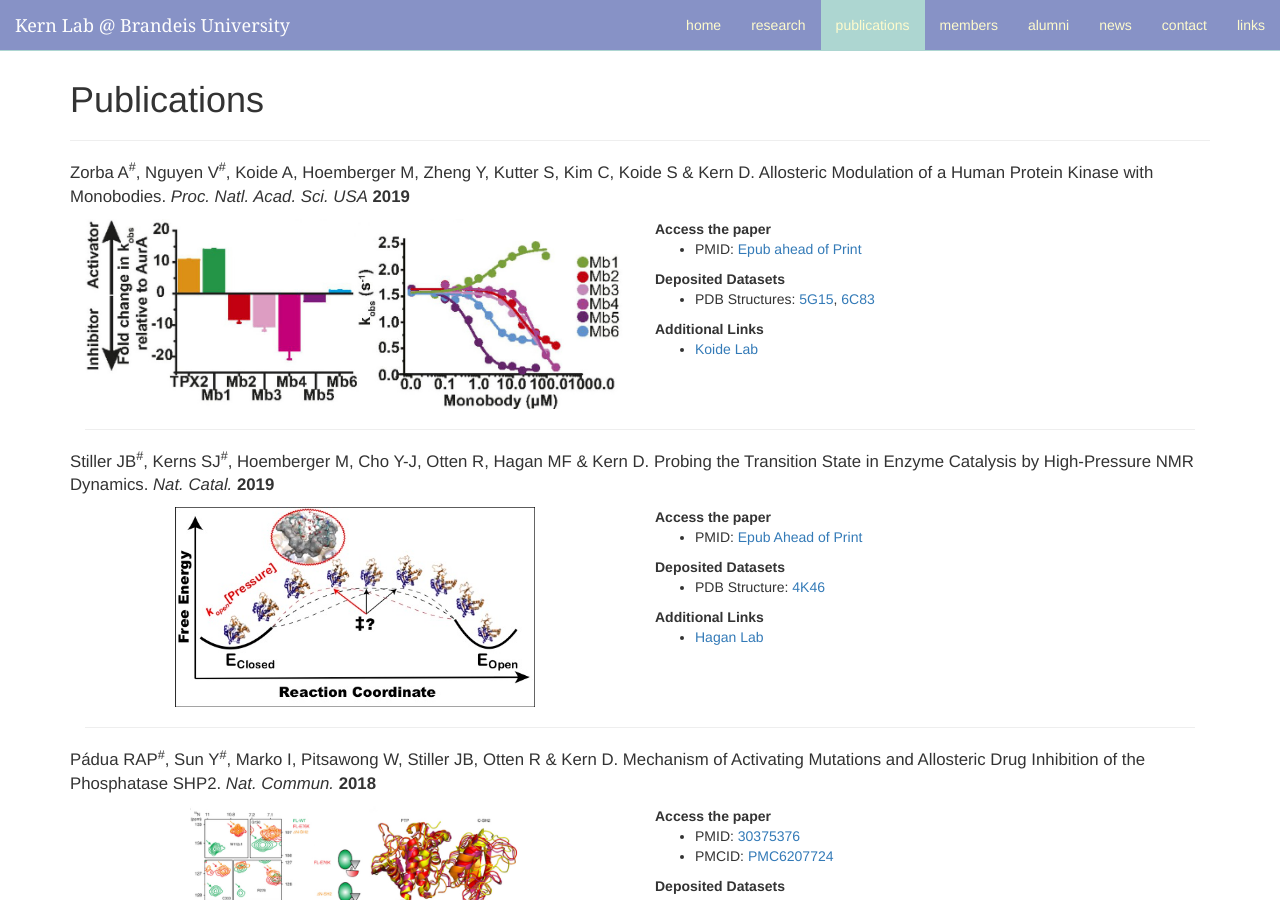
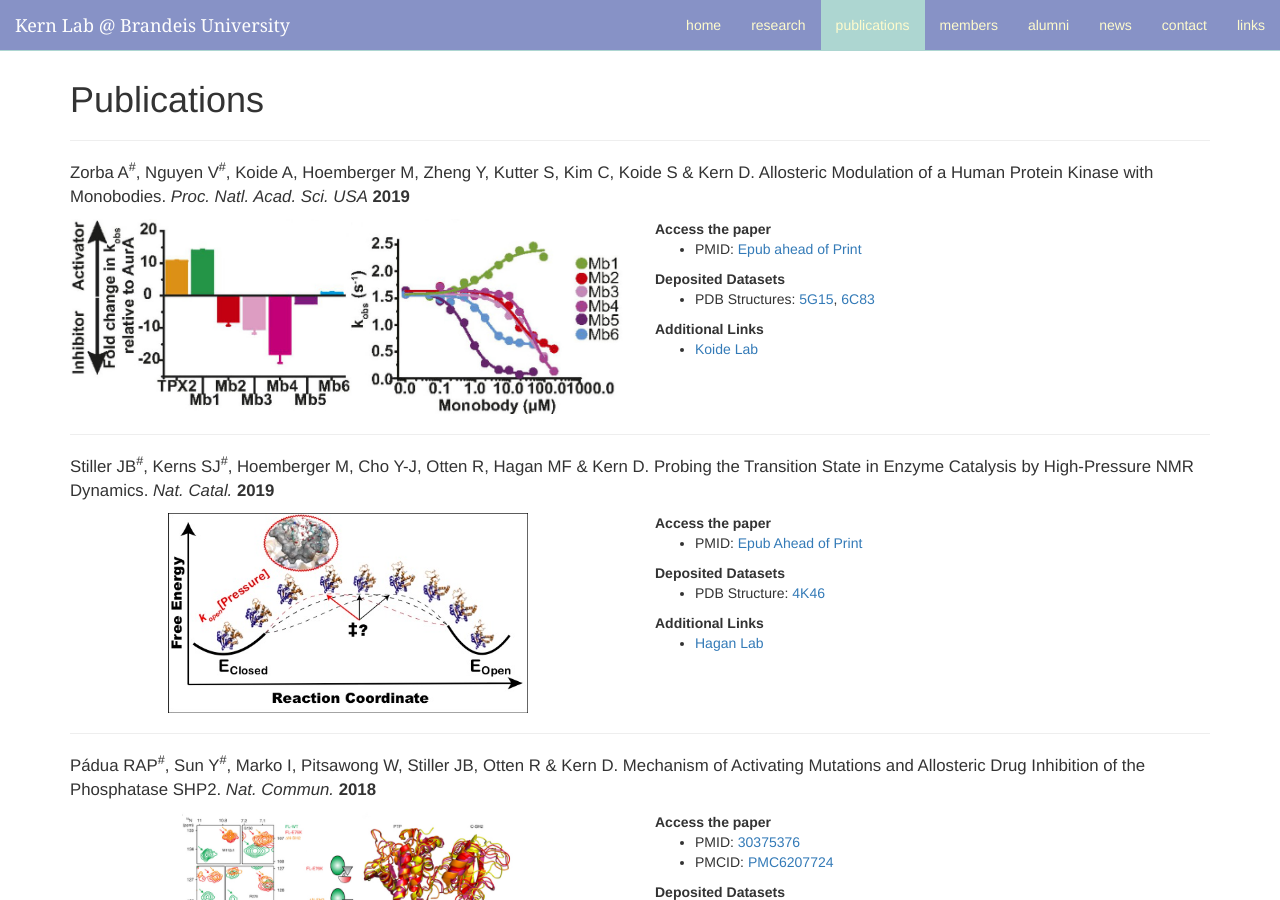
Before and after one commit to kernlab-scripps/kernlab-scripps.github.io, a Jekyll site: the page built from publications/index.html, in a window 1280 px wide and 900 px high. Built offline with Jekyll 4.4.1, drawn with Linux system fonts in a browser that asks for light colours.

Commit message:
Fix errors reported by Bootlint

```diff
--- a/_includes/sidebar.html
+++ b/_includes/sidebar.html
@@ -11,7 +11,7 @@
  <a href="/member/#Dorothee+Kern">Dorothee</a> directly. We welcome
  applicants from all backgrounds!<br><br><br>
 
-<div class="row-fluid">
+<div class="row">
   <div class="col-sm-6">
     <a href="https://hhmi.org"><img class="img-responsive center-block" src="/static/img/hhmi.jpg" alt="HHMI logo" style="max-height:125px;max-width:125px"></a><br><br>
   </div>
--- a/_layouts/home.html
+++ b/_layouts/home.html
@@ -1,6 +1,6 @@
 {% include header.html %}
 
-<div class="row-fluid">
+<div class="row">
   <div class="col-sm-8">
     <div class="jumbotron">
       {{ content }}
--- a/members/index.html
+++ b/members/index.html
@@ -8,7 +8,7 @@
 
 <h3>Principal Investigator</h3> <hr>
 {% assign investigator = site.data.members | where: "position", "Principal Investigator" -%}
-<div class="row text-center">
+<div class="text-center">
 {%- for pi in investigator -%}
   <a href="/member/#{{ pi.name | url_encode }}"><img class="img-responsive center-block" src="{{ pi.image }}" title="{{ pi.name }}" alt="{{ pi.name }}" style="max-height:250px;max-width:250px"></a> <br>
   <a href="/member/#{{ pi.name | url_encode}}"><strong>{{ pi.name }}</strong></a> <br>
@@ -123,6 +123,7 @@
 </div>
 
 <hr>
+<div class="row">
   <div class="col-sm-6">
     <img class="img-responsive center-block" src="/static/img/members/kernlab.jpg" title="Kern Lab in 2018" alt="Kern Lab group picture">
     From left to right: Warintra Pitsawong, Renee Otten, Ingrid Marko, John Stiller, Dorothee Kern, Patrick Finneran, Chansik Kim, Julia Tartaglia, Chris Neil, Austin Bannister, Hadar Ivanir-Dabora, Ricardo Padua, Chiquita McCoy-Crisp, Daniel Woldring, Brandon Black, and Marc Hoemberger.
@@ -132,3 +133,4 @@
     <img class="img-responsive center-block" src="/static/img/members/country_map.png" title="Nationalities of lab members shown on the map" alt="Map indicating the nationalities of current/former Kern lab members">
     Current and previous Kern lab members came from all over the world to Waltham as can be seen from the map. To complete our world/continent-coverage, scientists from Antartica and Australia/Oceania are particularly encouraged to apply ;)
   </div>
+</div>
--- a/publications/index.html
+++ b/publications/index.html
@@ -8,17 +8,17 @@
 
 {% assign sorted_publications = site.data.publications | sort: "date" | reverse -%}
 
-<div class="container-fluid">
 {%- for publication in sorted_publications -%}
 {%- assign pmid_number = publication.pmid | abs -%}
 
 {%- if pmid_number != 0 -%}
-  <div class="row" style="padding-top: 60px; margin-top: -60px;" id="{{ publication.pmid }}">
+  <div style="padding-top: 60px; margin-top: -60px;" id="{{ publication.pmid }}"></div>
 {%- else -%}
-  <div class="row" style="padding-top: 60px; margin-top: -60px;" id="{{ publication.date }}">
+  <div style="padding-top: 60px; margin-top: -60px;" id="{{ publication.date }}"></div>
 {%- endif -%}
-    <div style="font-size: 120% !important;">{{ publication.citation | markdownify }}</div>
 
+  <div style="font-size: 120% !important;">{{ publication.citation | markdownify }}</div>
+  <div class="row">
     <div class="col-sm-6">
       {%- if publication.doi -%}<a href="https://doi.org/{{ publication.doi }}"><img class="img-responsive center-block" src="{{ publication.image }}" alt="Graphical Abstract" style="max-height:200px"></a>
       {%- else -%}<img class="img-responsive center-block" src="{{ publication.image }}" alt="Graphical Abstract" style="max-height:200px">
@@ -107,4 +107,3 @@
   </div>
   {%- unless forloop.last -%} <hr> {%- endunless -%}
   {%- endfor -%}
-</div>
```
Also changed, not shown: contact/index.md (+2 -0 lines), research/index.md (+1 -1 lines). Lines whose indentation alone changed are shown as unchanged.
